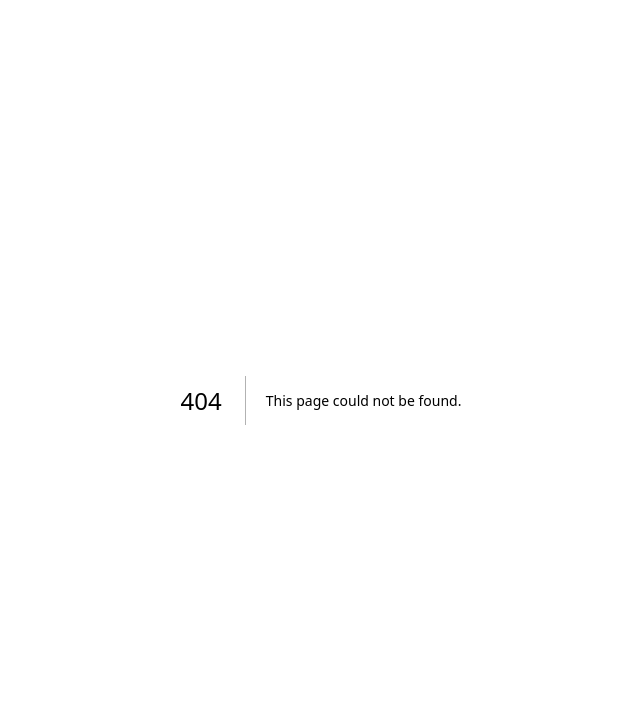
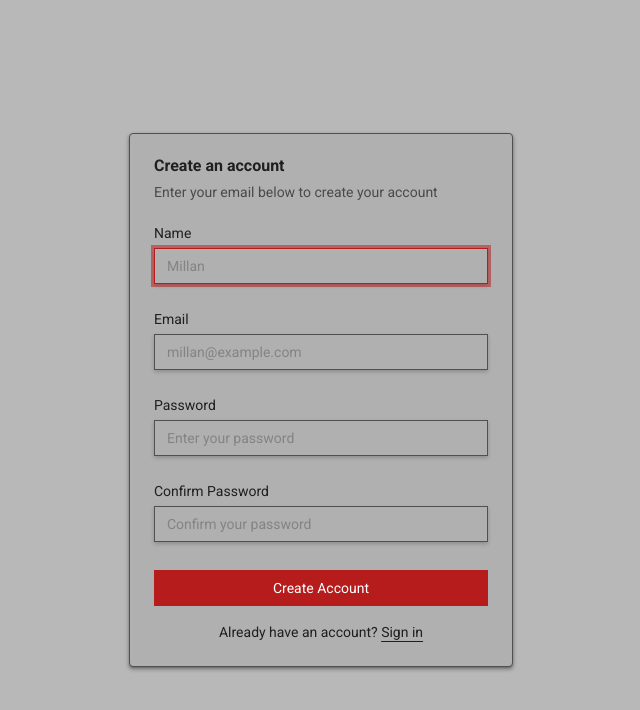
Before and after one commit to diegomillandev/next-better-auth, a Next.js app: page /sign-up in a window 1280 px wide. Before the commit this address had no page. Shown: the top 710 px of the page, without its empty margins (319-959 px from the left). Built offline with nearby package versions, Linux system fonts and the light colour scheme.

Commit message:
Implement SignUpForm component and update SignUpPage to use it

```diff
--- /dev/null
+++ b/app/(auth)/sign-up/page.tsx
@@ -0,0 +1,9 @@
+import SignUpForm from "@/components/pages/auth/signup-form";
+
+export default function SignUpPage() {
+  return (
+    <>
+      <SignUpForm />
+    </>
+  );
+}
--- a/app/(auth)/signup/page.tsx
+++ /dev/null
@@ -1,3 +0,0 @@
-export default function SignUpPage() {
-  return <div>SignUpPage</div>;
-}
--- /dev/null
+++ b/components/pages/auth/signup-form.tsx
@@ -0,0 +1,80 @@
+import {
+  Card,
+  CardContent,
+  CardDescription,
+  CardHeader,
+  CardTitle,
+} from "@/components/ui/card";
+import { Button } from "@/components/ui/button";
+import { Input } from "@/components/ui/input";
+import { Label } from "@/components/ui/label";
+import Link from "next/link";
+
+export default function SignUpForm() {
+  return (
+    <div className="flex flex-col gap-6">
+      <Card>
+        <CardHeader>
+          <CardTitle>Create an account</CardTitle>
+          <CardDescription>
+            Enter your email below to create your account
+          </CardDescription>
+        </CardHeader>
+        <CardContent>
+          <form noValidate autoComplete="off">
+            <div className="flex flex-col gap-7">
+              <div className="grid gap-2 relative">
+                <Label htmlFor="email">Name</Label>
+                <Input
+                  className="placeholder:text-foreground/30"
+                  id="name"
+                  type="name"
+                  placeholder="Millan"
+                  autoFocus
+                />
+              </div>
+              <div className="grid gap-2 relative">
+                <Label htmlFor="email">Email</Label>
+                <Input
+                  className="placeholder:text-foreground/30"
+                  id="email"
+                  type="email"
+                  placeholder="millan@example.com"
+                />
+              </div>
+              <div className="grid gap-2 relative">
+                <Label htmlFor="password">Password</Label>
+                <Input
+                  className="placeholder:text-foreground/30"
+                  id="password"
+                  type="password"
+                  placeholder="Enter your password"
+                />
+              </div>
+              <div className="grid gap-2 relative">
+                <Label htmlFor="password_confirmation">Confirm Password</Label>
+                <Input
+                  className="placeholder:text-foreground/30"
+                  id="password_confirmation"
+                  type="password"
+                  placeholder="Confirm your password"
+                />
+              </div>
+              <div className="flex flex-col gap-3">
+                <Button type="submit" className="w-full cursor-pointer">
+                  Create Account
+                </Button>
+              </div>
+            </div>
+            <div className="mt-4 text-center text-sm">
+              Already have an account?{" "}
+              <Link href="/sign-in" className="underline underline-offset-4">
+                Sign in
+              </Link>
+            </div>
+          </form>
+        </CardContent>
+      </Card>
+    </div>
+  );
+}
```
